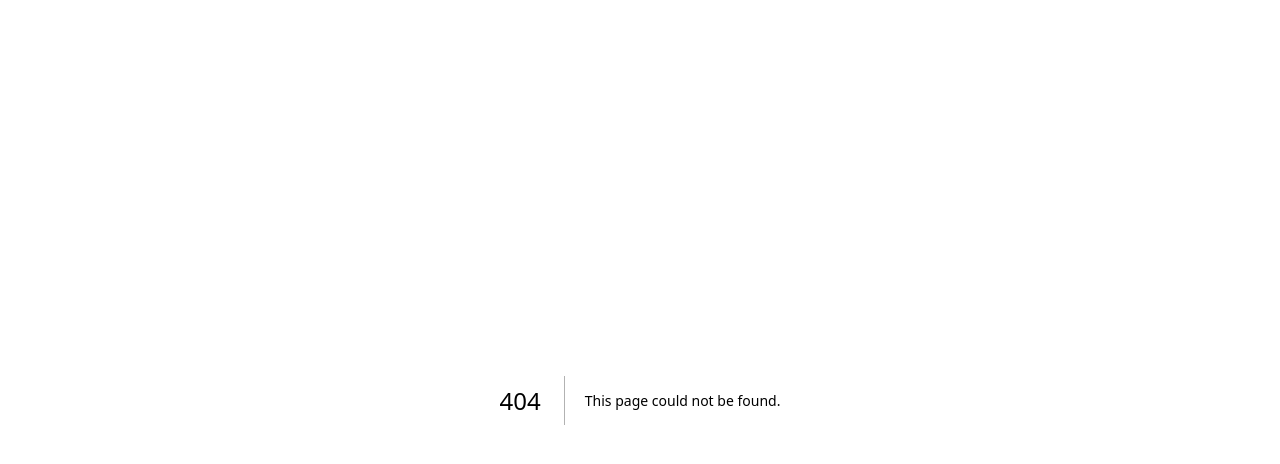
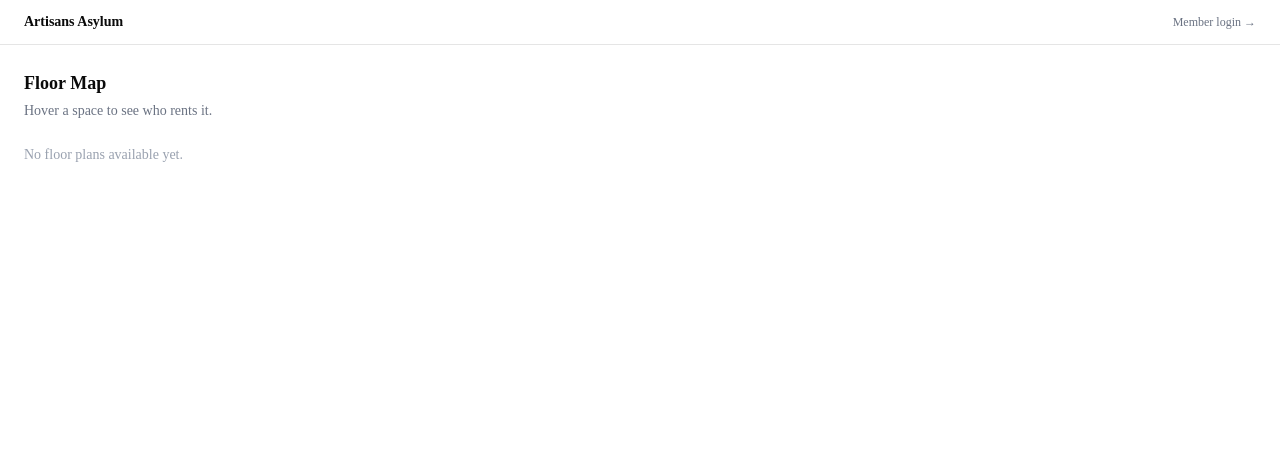
Before and after one commit to sadie-f2/makerspace_v0, a Next.js app in the folder app/: page /map in a window 1280 px wide. Before the commit this address had no page. Shown: the top 464 px of the page. Built offline with nearby package versions, Linux system fonts and the light colour scheme; no server answers; the database is empty.

Commit message:
Add public /map page (no auth required); link from portal map
Co-Authored-By: Claude Sonnet 4.6 <noreply@anthropic.com>

```diff
--- /dev/null
+++ b/app/src/app/map/page.tsx
@@ -0,0 +1,34 @@
+import Link from "next/link";
+import { prisma } from "@/lib/prisma";
+import StudioFloorPlan from "@/components/StudioFloorPlan";
+
+export const metadata = { title: "Floor Map — Artisans Asylum" };
+
+export default async function PublicMapPage() {
+  const floorPlans = await prisma.floorPlan.findMany({
+    select: { id: true, building: true, floor: true },
+    orderBy: [{ building: "asc" }, { floor: "asc" }],
+  });
+
+  return (
+    <div className="min-h-screen flex flex-col">
+      <header className="border-b px-6 py-3 flex items-center justify-between shrink-0">
+        <span className="font-semibold text-sm">Artisans Asylum</span>
+        <Link href="/login" className="text-xs text-gray-500 hover:underline">
+          Member login →
+        </Link>
+      </header>
+      <main className="flex-1 px-6 py-6">
+        <h2 className="text-lg font-semibold mb-1">Floor Map</h2>
+        <p className="text-sm text-gray-500 mb-6">
+          Hover a space to see who rents it.
+        </p>
+        {floorPlans.length === 0 ? (
+          <p className="text-sm text-gray-400">No floor plans available yet.</p>
+        ) : (
+          <StudioFloorPlan floorPlans={floorPlans} />
+        )}
+      </main>
+    </div>
+  );
+}
--- a/app/src/app/portal/map/page.tsx
+++ b/app/src/app/portal/map/page.tsx
@@ -1,3 +1,4 @@
+import Link from "next/link";
 import { prisma } from "@/lib/prisma";
 import StudioFloorPlan from "@/components/StudioFloorPlan";
 
@@ -9,7 +10,12 @@ export default async function MapPage() {
 
   return (
     <div>
-      <h2 className="text-lg font-semibold mb-2">Map</h2>
+      <div className="flex items-center justify-between mb-2">
+        <h2 className="text-lg font-semibold">Map</h2>
+        <Link href="/map" className="text-xs text-gray-400 hover:underline">
+          Public link →
+        </Link>
+      </div>
       <p className="text-sm text-gray-500 mb-6">
         Hover a space to see who rents it.
       </p>
```
